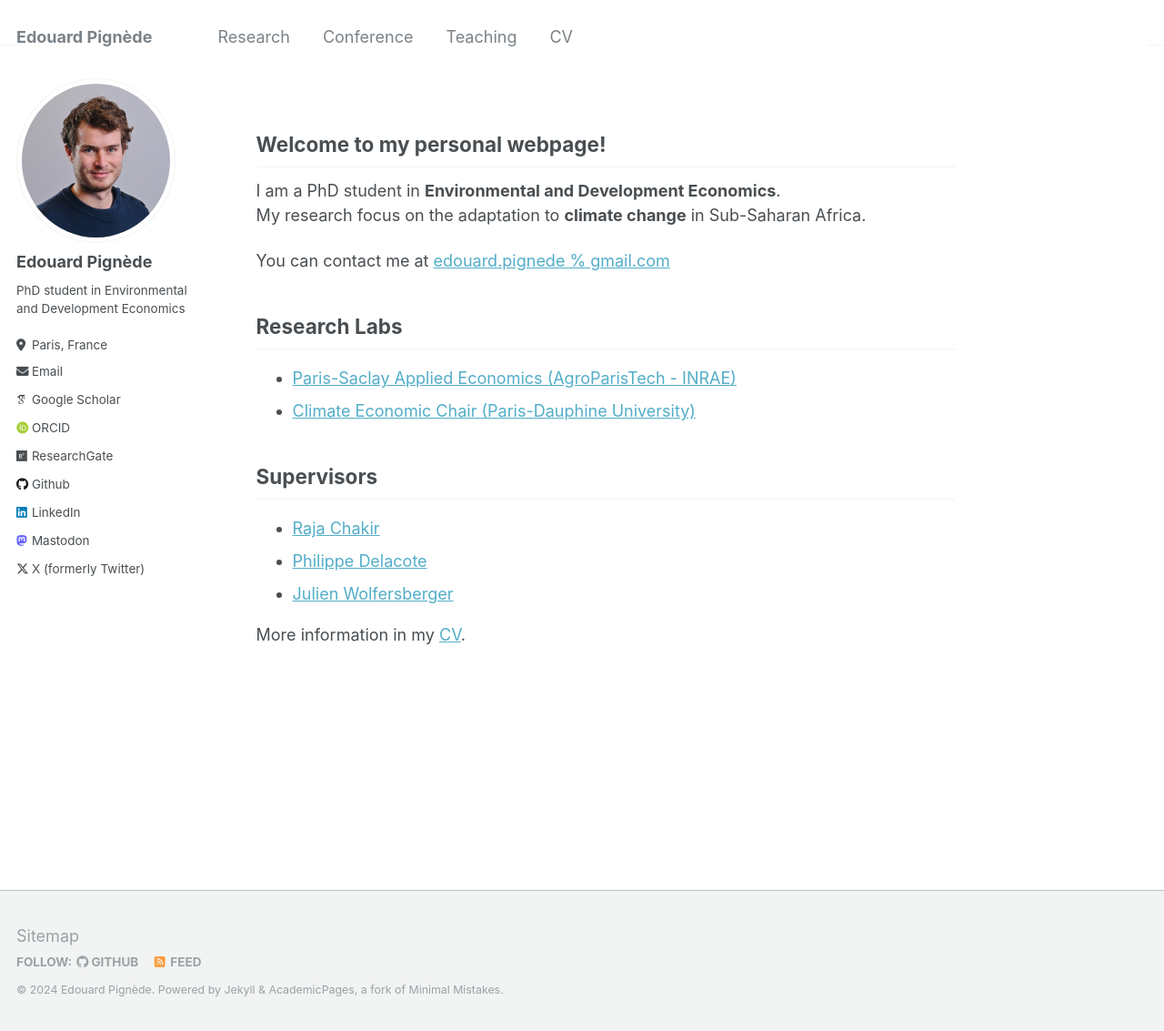
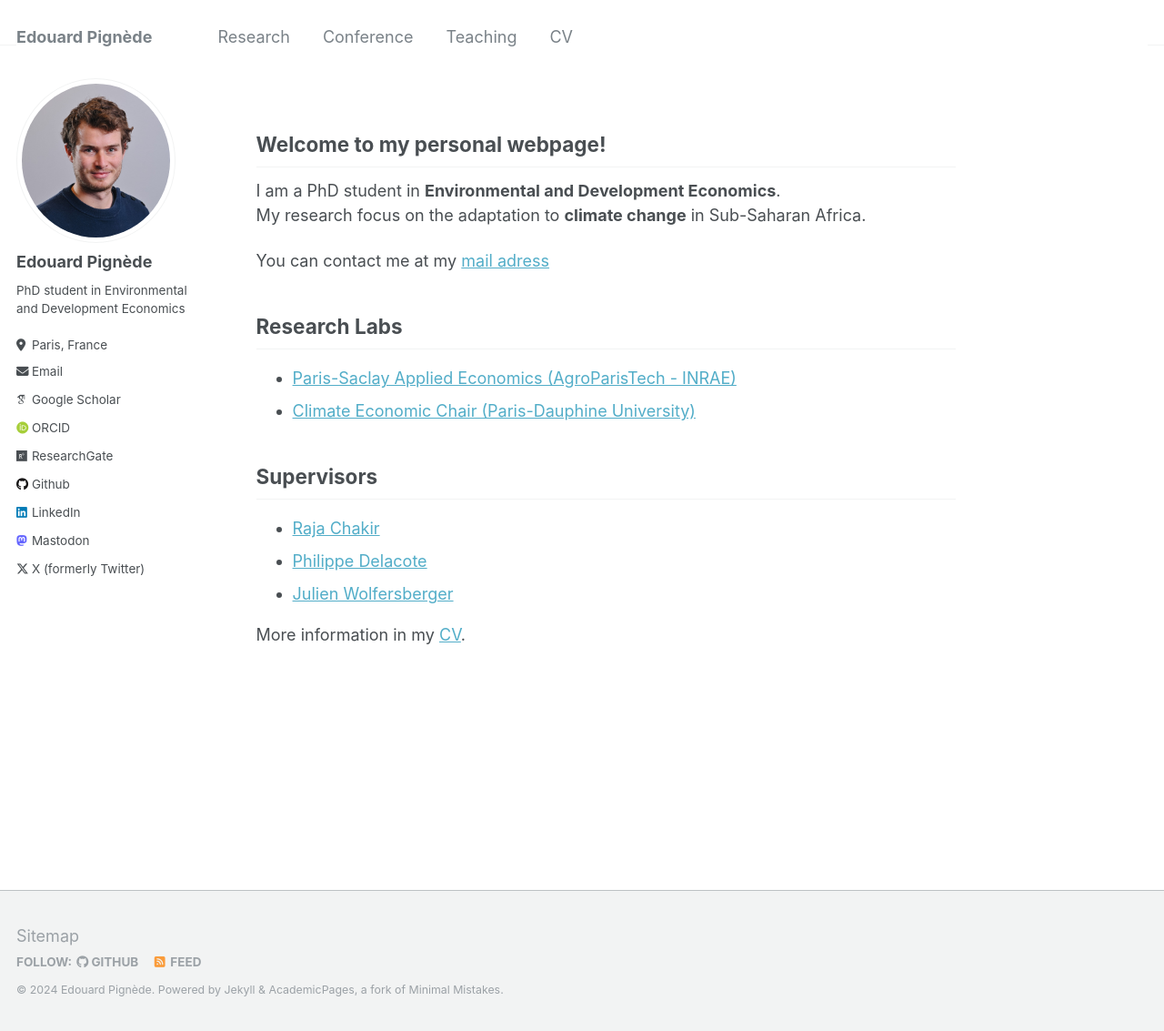
Before and after one commit to edouardpignede/edouardpignede.github.io, a Jekyll site: the page built from _pages/about.md, in a window 1280 px wide and 1133 px high. Shown: the whole window at 91% size. Built offline with Jekyll 4.4.1, drawn with Linux system fonts in a browser that asks for light colours; some web fonts are replaced.

Commit message:
Update encrypted email

```diff
--- a/_config.yml
+++ b/_config.yml
@@ -28,7 +28,7 @@
   location         : "Paris, France"
   employer         :
   uri              : # URL
-  email            : "edouard.pignede@gmail.com"
+  email            : "{{ 'edouard.pignede@gmail.com' | encode_email }}"
 
   # Academic websites
   arxiv            : # URL - Update with the correct link to your profile
--- a/_pages/about.md
+++ b/_pages/about.md
@@ -13,7 +13,7 @@
 I am a PhD student in **Environmental and Development Economics**.\\
 My research focus on the adaptation to **climate change** in Sub-Saharan Africa.
 
-You can contact me at [edouard.pignede % gmail.com](mailto:{{ 'edouard.pignede@gmail.com' | encode_email }})
+You can contact me at my [mail adress](mailto:{{ 'edouard.pignede@gmail.com' | encode_email }})
 
 Research Labs
 ------------
```
